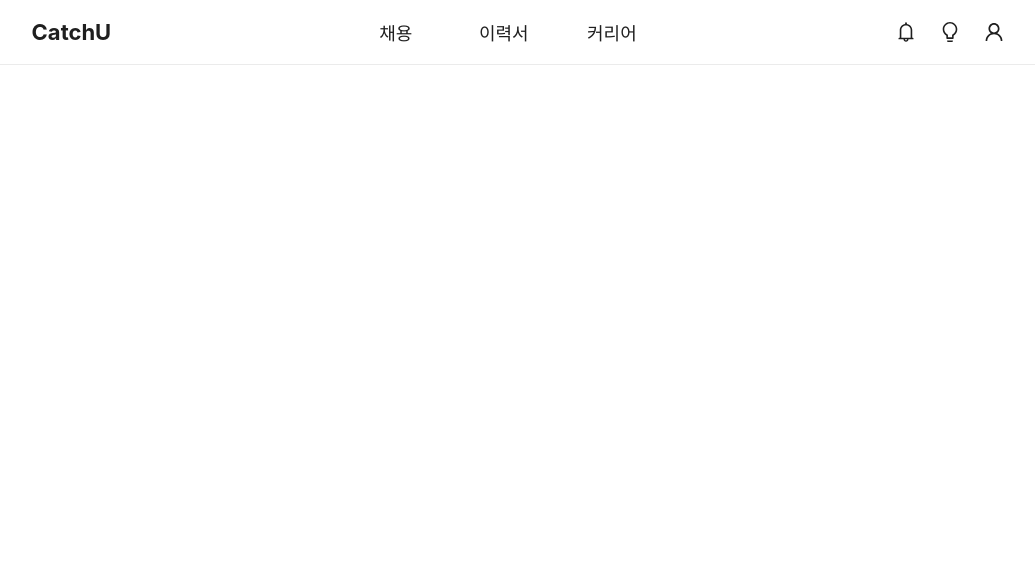
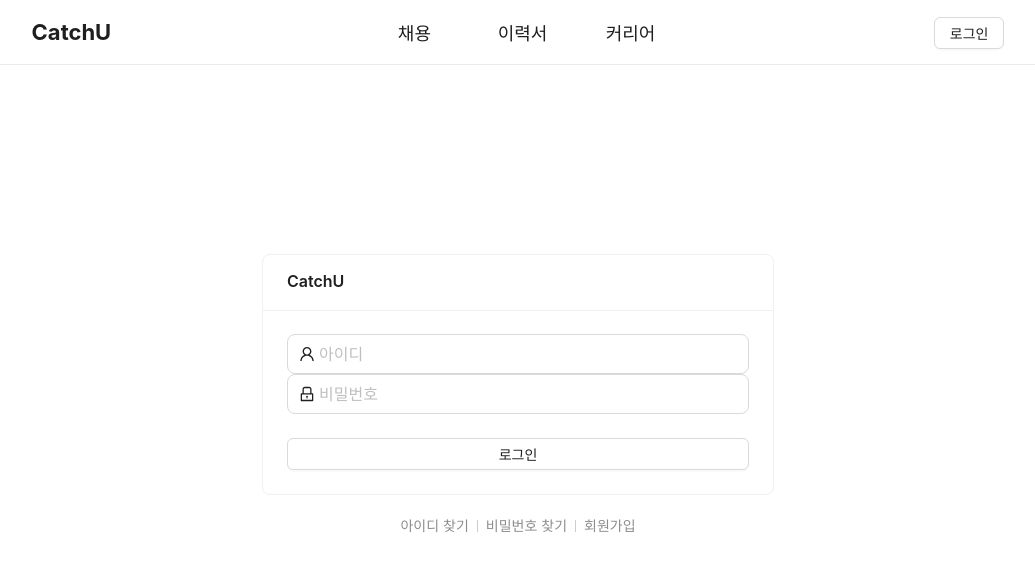
Before and after one commit to gee05053/CatchU, a React (Create React App) app in the folder catchu-webui/: page /login in a window 1280 px wide. Before the commit this address had no page. Shown: the top 570 px of the page, without its empty margins (122-1157 px from the left). Built offline with nearby package versions, Linux system fonts and the light colour scheme.

Commit message:
add login page

```diff
--- a/catchu-webui/src/App.tsx
+++ b/catchu-webui/src/App.tsx
@@ -4,6 +4,7 @@ import HomePage from "./Pages/HomePage";
 import RecruitPage from "./Pages/RecruitPage";
 import CareerPage from "./Pages/CareerPage";
 import ResumePage from "./Pages/ResumePage";
+import LoginPage from "./Pages/LoginPage";
 import { Route, Routes } from "react-router-dom";
 
 const App: React.FC = () => {
@@ -33,6 +34,10 @@ const App: React.FC = () => {
 						path="/resume"
 						element={<ResumePage />}
 					/>
+					<Route
+						path="/login"
+						element={<LoginPage />}
+					/>
 				</Route>
 			</Routes>
 		</>
--- a/catchu-webui/src/Components/Header.tsx
+++ b/catchu-webui/src/Components/Header.tsx
@@ -1,9 +1,8 @@
 import React from "react";
 import { useMediaQuery } from "react-responsive";
-import { Layout, Row, Col, Space } from "antd";
+import { Layout, Row, Col, Space, Button } from "antd";
 import {
 	BellOutlined,
-	BulbOutlined,
 	UserOutlined,
 	MenuOutlined,
 } from "@ant-design/icons";
@@ -91,30 +90,40 @@ const Header: React.FC<props> = ({ isMenuOpen, setMenuOpen }) => {
 								</Link>
 							</Col>
 						</Col>
+						{false ? (
 							<Col>
 								<Space
 									size="large"
 									style={{ fontSize: "20px" }}
 								>
 									<BellOutlined />
-								<BulbOutlined />
 									<UserOutlined />
 								</Space>
 							</Col>
+						) : (
+							<Col>
+								<Link to="/login">
+									<Button>로그인</Button>
+								</Link>
+							</Col>
+						)}
 					</>
-				) : (
-					<>
+				) : false ? (
 					<Col>
 						<Space
 							size="large"
 							style={{ fontSize: "20px" }}
 						>
 							<BellOutlined />
-								<BulbOutlined />
 							<MenuOutlined onClick={onClickMenu} />
 						</Space>
 					</Col>
-					</>
+				) : (
+					<Col>
+						<Link to="/login">
+							<Button>로그인</Button>
+						</Link>
+					</Col>
 				)}
 			</Row>
 		</Header>
--- /dev/null
+++ b/catchu-webui/src/Pages/LoginPage.tsx
@@ -0,0 +1,60 @@
+import React from "react";
+import { Input, Button, Card, Divider, Form } from "antd";
+import { UserOutlined, LockOutlined } from "@ant-design/icons";
+
+const LoginPage: React.FC = () => {
+	return (
+		<Form
+			style={{
+				display: "flex",
+				justifyContent: "center",
+				alignItems: "center",
+				height: "80vh",
+				flexDirection: "column",
+			}}
+		>
+			<Card
+				title="CatchU"
+				style={{ width: "40%", margin: "20px" }}
+			>
+				<Form.Item
+					name="id"
+					style={{ marginBottom: 0 }}
+				>
+					<Input
+						size="large"
+						placeholder="아이디"
+						prefix={<UserOutlined />}
+					/>
+				</Form.Item>
+				<Form.Item
+					name="password"
+					rules={[{ required: true, message: "비밀번호를 입력하세요" }]}
+				>
+					<Input
+						size="large"
+						type="password"
+						placeholder="비밀번호"
+						prefix={<LockOutlined />}
+					/>
+				</Form.Item>
+				<Button block>로그인</Button>
+			</Card>
+			<div style={{ color: "#8d8d8d" }}>
+				아이디 찾기
+				<Divider
+					type="vertical"
+					style={{ backgroundColor: "#dadada" }}
+				/>
+				비밀번호 찾기
+				<Divider
+					type="vertical"
+					style={{ backgroundColor: "#dadada" }}
+				/>
+				회원가입
+			</div>
+		</Form>
+	);
+};
+
+export default LoginPage;
```
Lines whose indentation alone changed are shown as unchanged.
